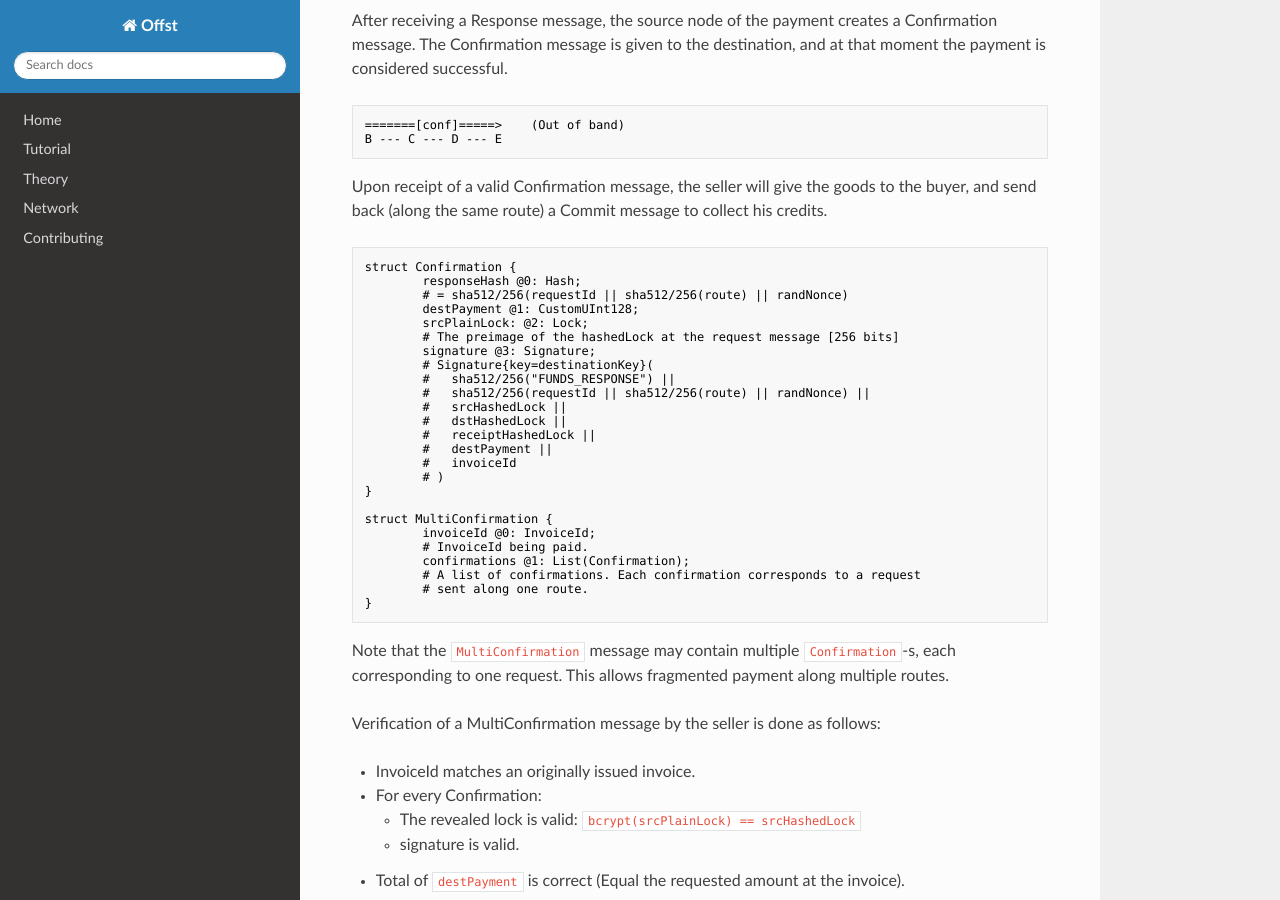
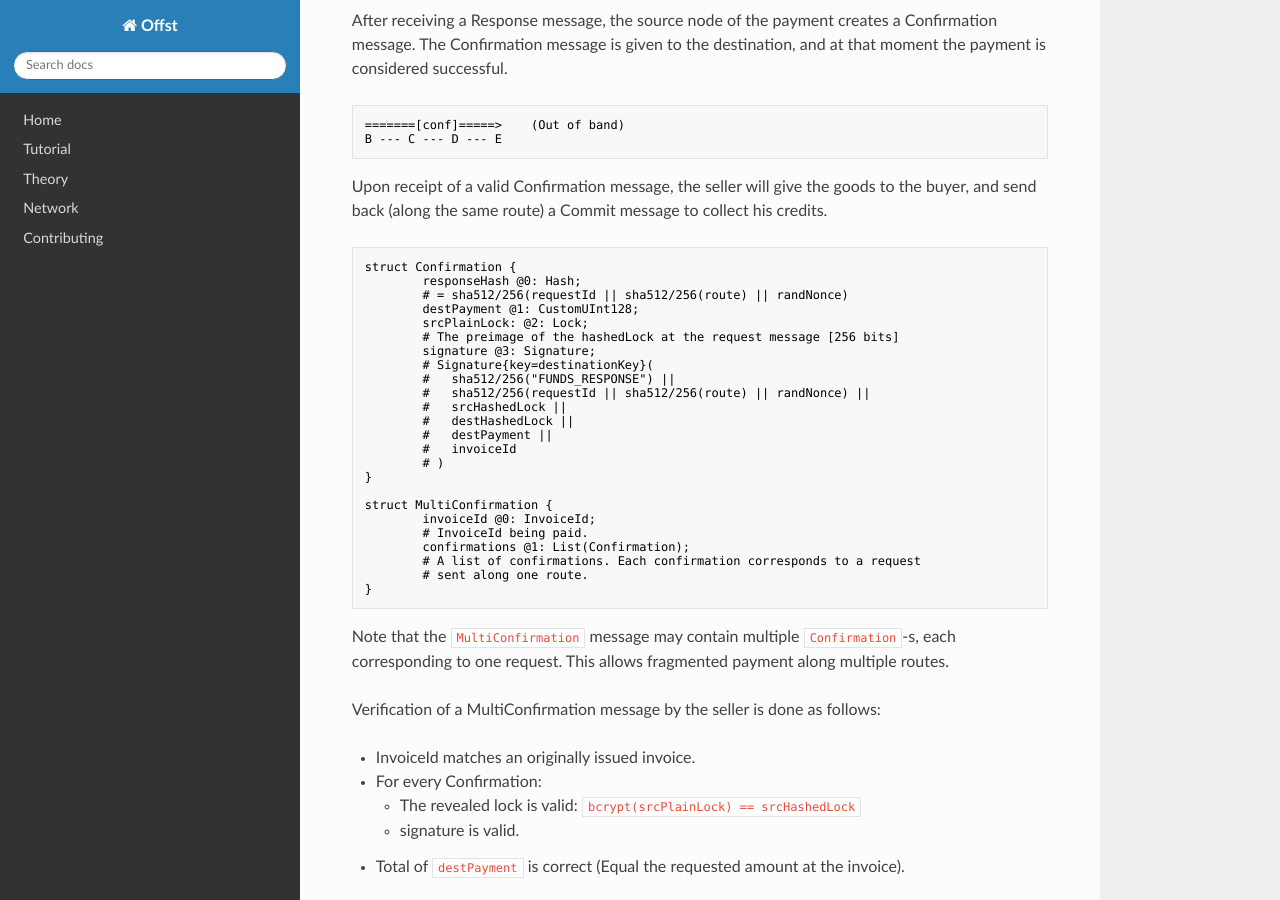
Before and after one commit to freedomlayer/offset_docs, an MkDocs documentation site: the page built from docs/atomic_proposal.md, in a window 1280 px wide and 900 px high, scrolled down 7144 px. Built offline with MkDocs 1.6.1, drawn with Linux system fonts in a browser that asks for light colours; nearby versions of some CDN libraries; some of the changed text lies outside the part shown.

Commit message:
docs: Fixed signature definitions

```diff
--- a/docs/atomic_proposal.md
+++ b/docs/atomic_proposal.md
@@ -337,7 +337,7 @@
         #   sha512/256("FUNDS_RESPONSE") ||
         #   sha512/256(requestId || sha512/256(route) || randNonce) ||
         #   srcHashedLock ||
-        #   receiptHashedLock ||
+        #   destHashedLock ||
         #   destPayment ||
         #   invoiceId
         # )
@@ -425,8 +425,7 @@
         #   sha512/256("FUNDS_RESPONSE") ||
         #   sha512/256(requestId || sha512/256(route) || randNonce) ||
         #   srcHashedLock ||
-        #   dstHashedLock ||
-        #   receiptHashedLock ||
+        #   destHashedLock ||
         #   destPayment ||
         #   invoiceId
         # )
```
